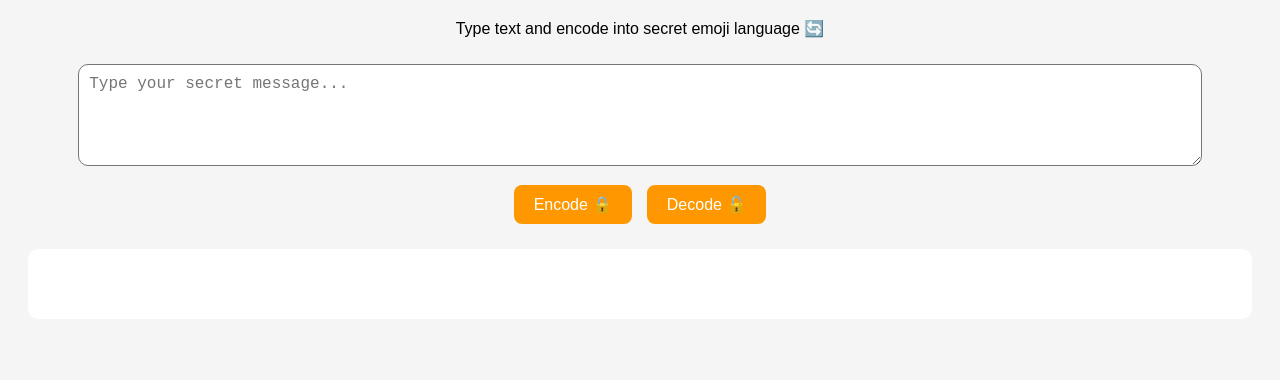
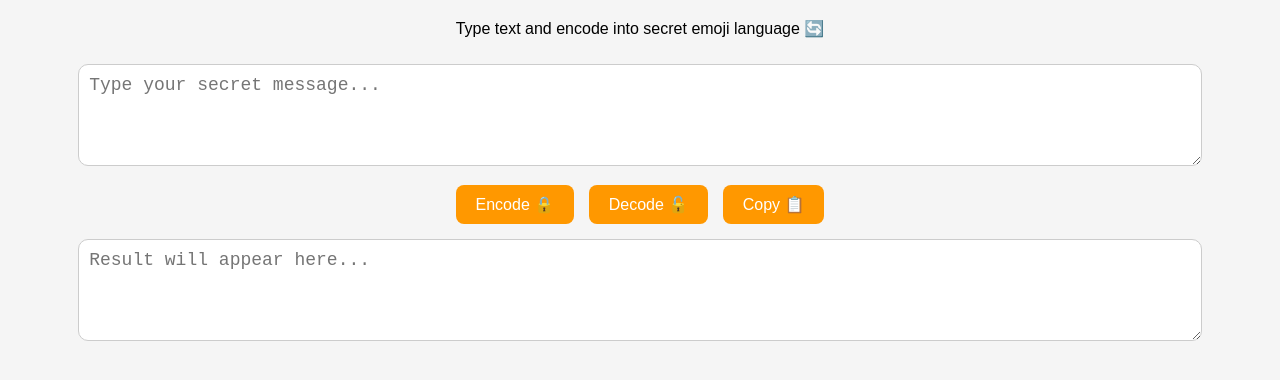
Before and after one commit to Ancientmemer/Emoji-translator, a plain HTML site: page index.html in a window 1280 px wide. Shown: the part 90-470 px from the top of the page. Drawn offline with Linux system fonts and the light colour scheme.

Commit message:
Update index.html

```diff
--- a/index.html
+++ b/index.html
@@ -11,13 +11,14 @@
       background: #f5f5f5;
       padding: 20px;
     }
-    textarea {
+    textarea, #output {
       width: 90%;
-      height: 80px;
+      min-height: 80px;
       margin: 10px 0;
-      font-size: 16px;
+      font-size: 18px;
       padding: 10px;
       border-radius: 10px;
+      border: 1px solid #ccc;
     }
     button {
       margin: 5px;
@@ -30,14 +31,6 @@
       cursor: pointer;
     }
     button:hover { background: #e68900; }
-    #output {
-      font-size: 20px;
-      margin-top: 20px;
-      padding: 15px;
-      background: white;
-      border-radius: 10px;
-      min-height: 40px;
-    }
   </style>
 </head>
 <body>
@@ -47,11 +40,12 @@
   <textarea id="input" placeholder="Type your secret message..."></textarea><br>
   <button onclick="encode()">Encode 🔒</button>
   <button onclick="decode()">Decode 🔓</button>
+  <button onclick="copyOutput()">Copy 📋</button>
 
-  <div id="output"></div>
+  <textarea id="output" readonly placeholder="Result will appear here..."></textarea>
 
   <script>
-    // Simple mapping (A-Z + space)
+    // Mapping (A-Z + space)
     const map = {
       "A": "😀", "B": "🐒", "C": "🌙", "D": "🍩", "E": "🥚",
       "F": "🍟", "G": "🦍", "H": "🏠", "I": "🍦", "J": "🕹️",
@@ -61,7 +55,6 @@
       "Z": "⚡", " ": "⬜"
     };
 
-    // Reverse mapping
     const reverseMap = Object.fromEntries(
       Object.entries(map).map(([k,v]) => [v,k])
     );
@@ -69,7 +62,7 @@
     function encode() {
       let text = document.getElementById("input").value.toUpperCase();
       let encoded = text.split("").map(ch => map[ch] || ch).join("");
-      document.getElementById("output").innerText = encoded;
+      document.getElementById("output").value = encoded;
     }
 
     function decode() {
@@ -78,7 +71,15 @@
       for (let ch of text) {
         decoded += reverseMap[ch] || ch;
       }
-      document.getElementById("output").innerText = decoded;
+      document.getElementById("output").value = decoded;
+    }
+
+    function copyOutput() {
+      let out = document.getElementById("output");
+      out.select();
+      out.setSelectionRange(0, 99999); // for mobile
+      navigator.clipboard.writeText(out.value);
+      alert("Copied to clipboard! ✅");
     }
   </script>
 </body>
```
